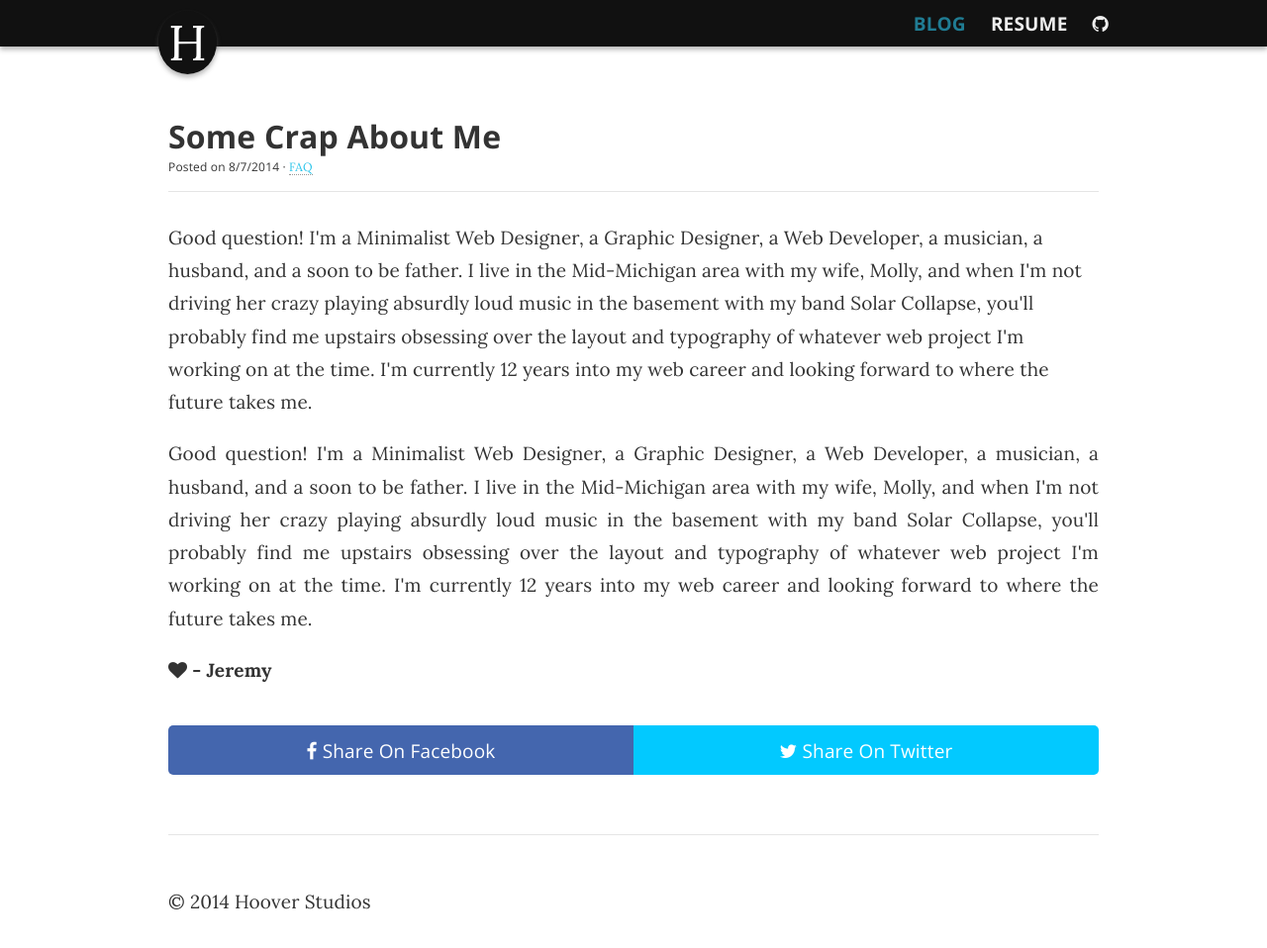
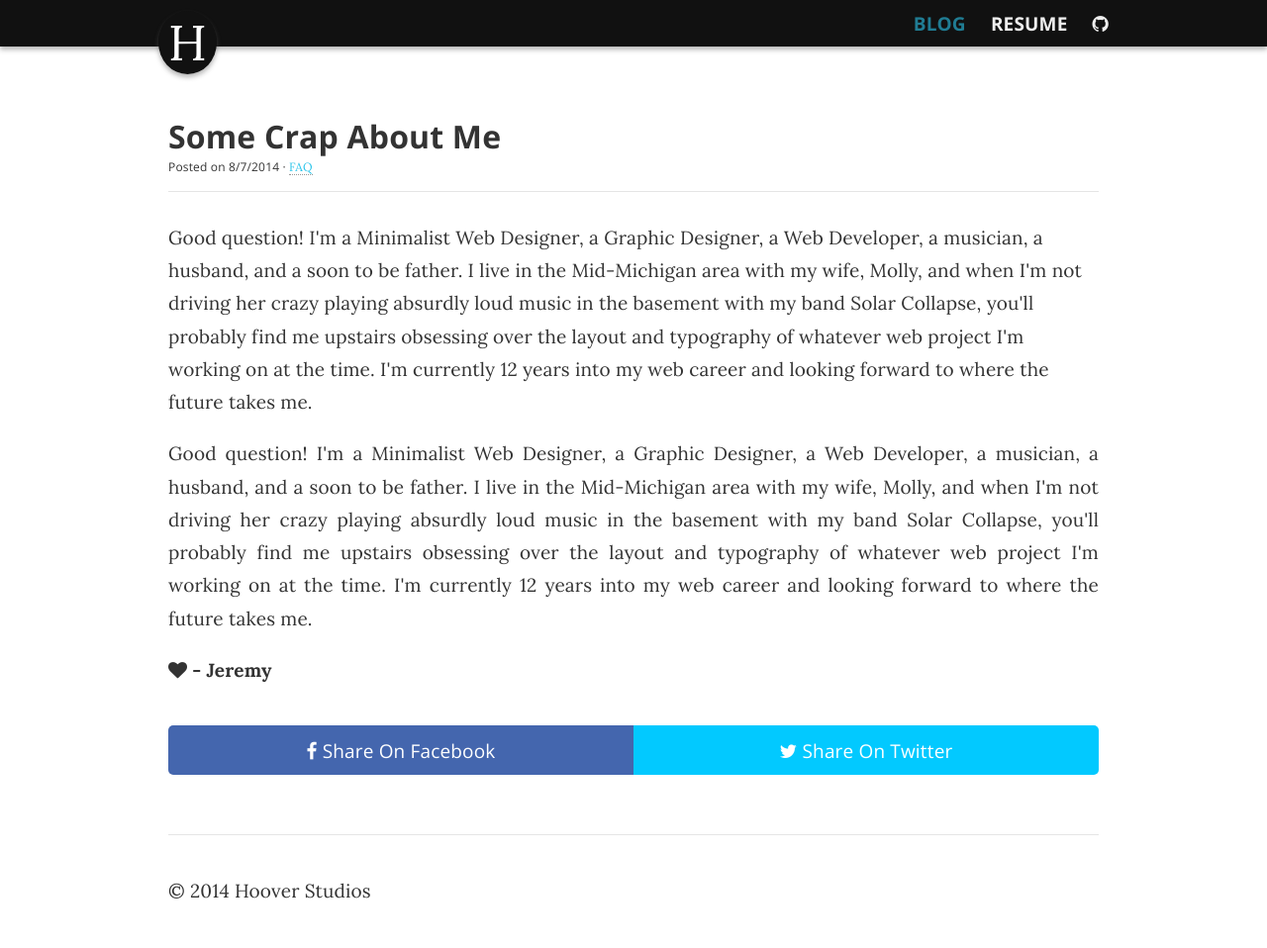
Before and after one commit to jeremyhoover/blog, a Jekyll site: the page built from index.html, in a window 1280 px wide and 958 px high. Shown: the whole window at 99% size. Built offline with Jekyll 4.4.1, drawn with Linux system fonts in a browser that asks for light colours; nearby versions of some CDN libraries.

Commit message:
Remove to space from footer

```diff
--- a/_layouts/default.html
+++ b/_layouts/default.html
@@ -55,7 +55,7 @@
 
 <hr style="margin-top: 30px;">
 
-          <p style="margin-top: 30px; margin-bottom: 30px;">
+          <p style="margin-bottom: 30px;">
     &copy; 2014 <a href="http://www.hooverstudios.com" style="text-decoration: none; color: #333;">Hoover Studios</a>
   </p>
 
```
